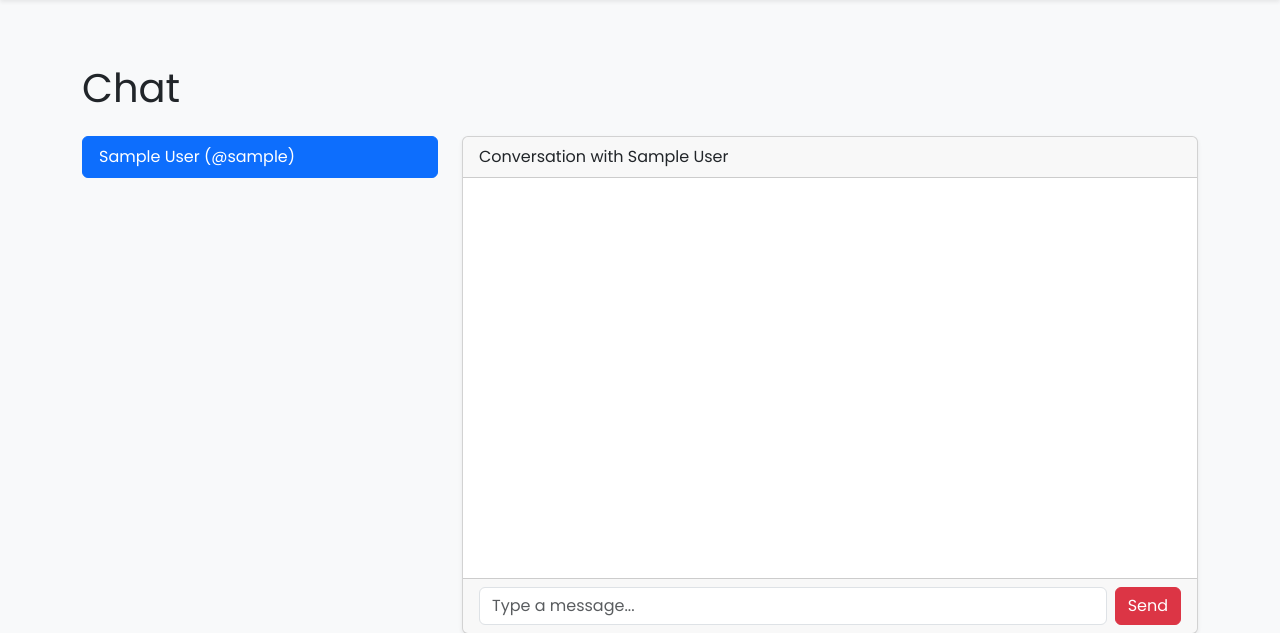
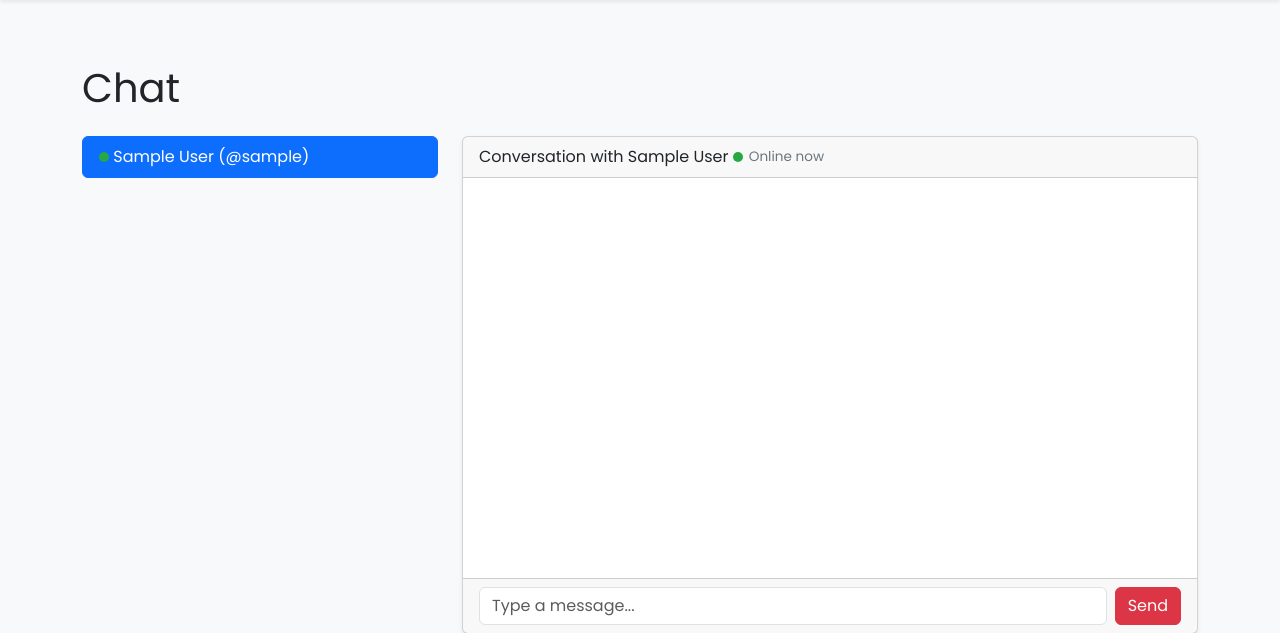
Before and after one commit to elcolin/matcha, a Flask app: template app/templates/chat.html in a window 1280 px wide. Shown: the part 56-689 px from the top of the page. Run offline with Flask 3, Linux system fonts and the light colour scheme; the template is opened without the code that fills it: most values are stand-ins (such as "Sample title", 1, 10 or a date in 2020).

Commit message:
feat: add online/offline UI indicators and chat polling
Show a green/grey dot + "Online"/"Offline" text on profile cards, the
profile detail page, and the chat match list, plus "Online now" /
"Last seen at ..." in the active conversation header. The header polls
GET /users/<id>/online-status every 5s (well under the 10s real-time
requirement) to keep the indicator fresh without a page reload.

```diff
--- a/app/routes.py
+++ b/app/routes.py
@@ -30,6 +30,7 @@ def home():
                 "interests": item.get("tags", [])[:5],
                 "bio": item.get("bio") or "",
                 "image": image or "https://placehold.co/600x400?text=Matcha",
+                "online": item.get("online", False),
             })
         return render_template("index.html", name="Matcha User", profiles=profiles, show_profiles=True)
 
--- a/app/static/css/style.css
+++ b/app/static/css/style.css
@@ -66,3 +66,32 @@ body {
     border-radius: 30px;
     padding: 10px 20px;
 }
+
+
+/* =========================
+   ONLINE STATUS INDICATOR
+========================= */
+
+.online-status {
+    display: inline-flex;
+    align-items: center;
+    gap: 6px;
+    font-size: 0.85rem;
+    color: #6c757d;
+}
+
+.online-indicator {
+    display: inline-block;
+    width: 10px;
+    height: 10px;
+    border-radius: 50%;
+    background-color: #adb5bd;
+}
+
+.online-indicator.online {
+    background-color: #28a745;
+}
+
+.online-indicator.offline {
+    background-color: #adb5bd;
+}
--- a/app/templates/chat.html
+++ b/app/templates/chat.html
@@ -9,6 +9,7 @@
                     {% for m in matches %}
                         <a href="{{ url_for('chat.chat_view', user_id=m.id) }}"
                            class="list-group-item list-group-item-action {% if active and active.id == m.id %}active{% endif %}">
+                            <span class="online-indicator {{ 'online' if m.online else 'offline' }}"></span>
                             {{ m.first_name }} {{ m.last_name }} (@{{ m.username }})
                         </a>
                     {% else %}
@@ -19,7 +20,22 @@
             <div class="col-md-8">
                 {% if active %}
                     <div class="card shadow-sm">
-                        <div class="card-header">Conversation with {{ active.first_name }} {{ active.last_name }}</div>
+                        <div class="card-header">
+                            Conversation with {{ active.first_name }} {{ active.last_name }}
+                            <p class="online-status mb-0" id="partner-online-status">
+                                <span id="partner-online-indicator"
+                                      class="online-indicator {{ 'online' if active.online else 'offline' }}"></span>
+                                <span id="partner-online-label">
+                                    {% if active.online %}
+                                        Online now
+                                    {% elif active.last_seen_at %}
+                                        Last seen at {{ active.last_seen_at }}
+                                    {% else %}
+                                        Offline
+                                    {% endif %}
+                                </span>
+                            </p>
+                        </div>
                         <div class="card-body"
                              id="messages"
                              style="height: 400px;
@@ -113,6 +129,33 @@
   }
   pingPresence();
   setInterval(pingPresence, 8000);
+
+  // Refresh the partner's online indicator without a full page reload, well
+  // under the project's 10s real-time requirement.
+  const ONLINE_POLL_INTERVAL_MS = 5000;
+  const onlineIndicator = document.getElementById('partner-online-indicator');
+  const onlineLabel = document.getElementById('partner-online-label');
+
+  async function refreshPartnerOnlineStatus() {
+    try {
+      const response = await fetch(`/users/${otherUserId}/online-status`);
+      if (!response.ok) return;
+      const data = await response.json();
+      if (!onlineIndicator || !onlineLabel) return;
+      onlineIndicator.classList.toggle('online', data.online);
+      onlineIndicator.classList.toggle('offline', !data.online);
+      if (data.online) {
+        onlineLabel.textContent = 'Online now';
+      } else if (data.last_seen_at) {
+        onlineLabel.textContent = `Last seen at ${data.last_seen_at}`;
+      } else {
+        onlineLabel.textContent = 'Offline';
+      }
+    } catch (_) {
+      // Network hiccup: keep the last known value, next poll will retry.
+    }
+  }
+  setInterval(refreshPartnerOnlineStatus, ONLINE_POLL_INTERVAL_MS);
         </script>
     {% endif %}
 {% endblock %}
--- a/app/templates/components/profile_card.html
+++ b/app/templates/components/profile_card.html
@@ -4,6 +4,10 @@
         <div class="card-body text-center">
             <h5>{{ profile.name }}, {{ profile.age }}</h5>
             <p class="text-muted">{{ profile.city }} • {{ profile.neighborhood }}</p>
+            <p class="online-status">
+                <span class="online-indicator {{ 'online' if profile.online else 'offline' }}"></span>
+                {{ 'Online' if profile.online else 'Offline' }}
+            </p>
             <a href="{{ url_for('profile.detail', id=profile.id) }}"
                class="btn btn-outline-danger btn-sm">View</a>
         </div>
--- a/app/templates/profile.html
+++ b/app/templates/profile.html
@@ -14,6 +14,10 @@
                     <div class="card-body p-4">
                         <!-- NAME + AGE -->
                         <h2 class="fw-bold mb-0">{{ profile.name }}, {{ profile.age }} 🐦</h2>
+                        <p class="online-status">
+                            <span class="online-indicator {{ 'online' if profile.online else 'offline' }}"></span>
+                            {{ 'Online' if profile.online else 'Offline' }}
+                        </p>
                         <p class="text-muted">{{ profile.city }}</p>
                         <!-- BIO -->
                         <p>{{ profile.bio }}</p>
```
Also changed, not shown: tests/test_online_status_e2e.py (added, +128 -0 lines).
